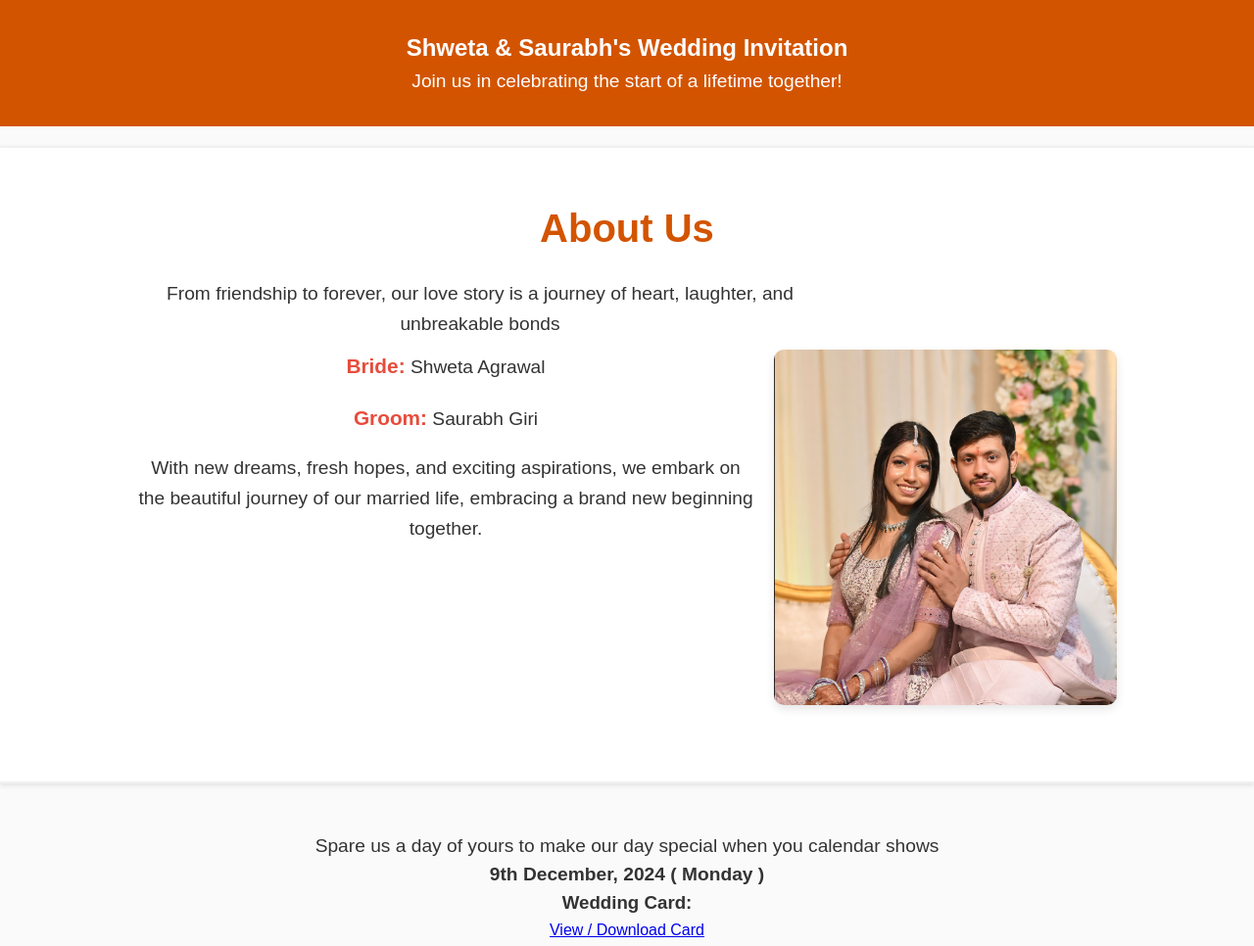
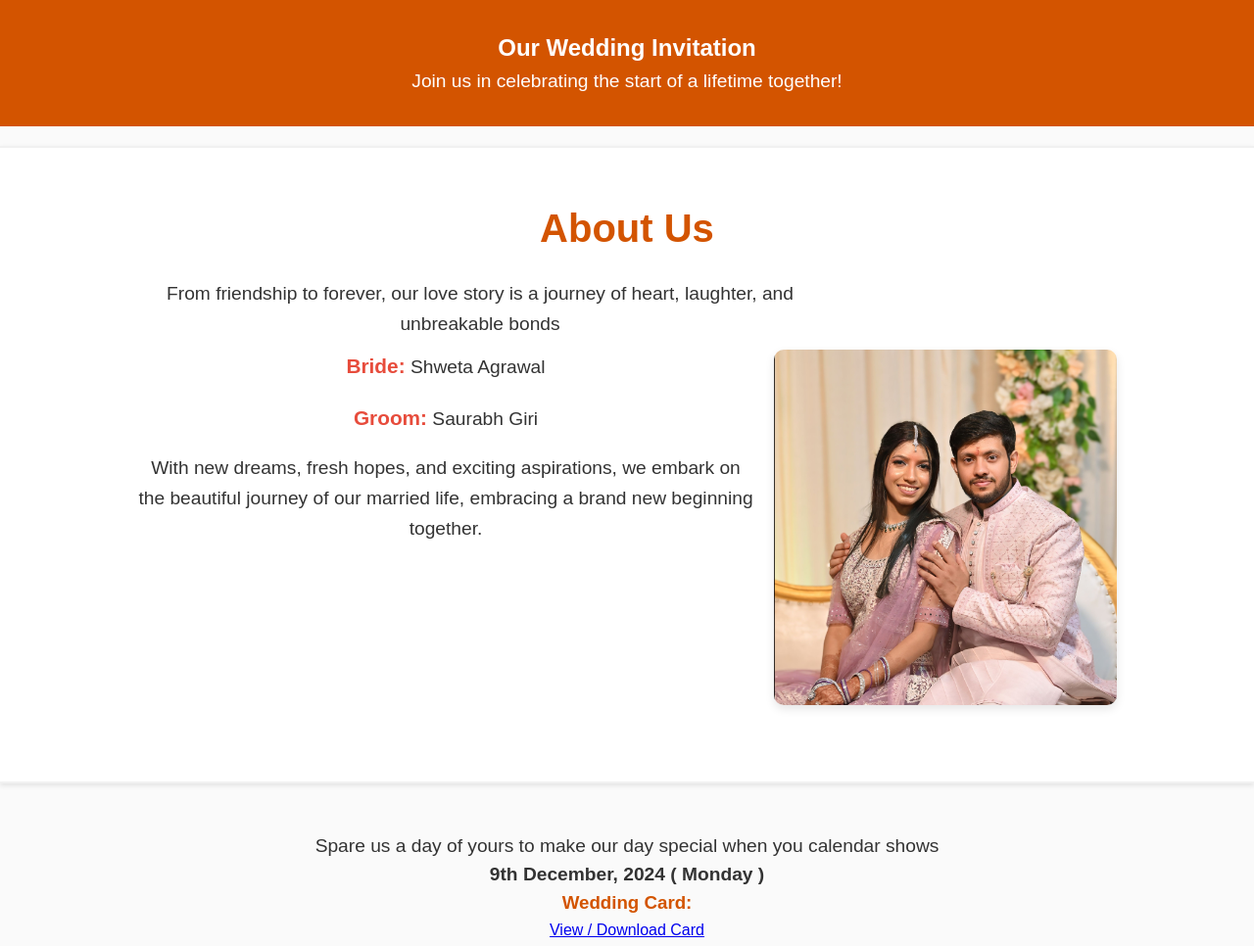
Before and after one commit to shwetaagr60/shwetaagr60.github.io, a plain HTML site: page index.html in a window 1280 px wide. Shown: the top 966 px of the page at 98% size. Drawn offline with nearby package versions, Linux system fonts and the light colour scheme.

Commit message:
Update index.html

```diff
--- a/index.html
+++ b/index.html
@@ -10,7 +10,7 @@
 <body>
     <header>
         <div class="container">
-            <h2>Shweta & Saurabh's Wedding Invitation</h2>
+            <h2>Our Wedding Invitation</h2>
             <p>Join us in celebrating the start of a lifetime together!</p>
         </div>
     </header>
@@ -34,7 +34,7 @@
         <div class="container">
             <p>Spare us a day of yours to make our day special when you calendar shows</p>
             <p> <strong> 9th December, 2024 ( Monday ) </strong></p>
-            <p><h3 style="color: '#d35400'">Wedding Card:</h3> <a href="shadi.pdf" target="_blank" class="btn-download">View / Download Card</a></p>
+            <p><h3 style="color: #d35400">Wedding Card:</h3> <a href="shadi.pdf" target="_blank" class="btn-download">View / Download Card</a></p>
         </div>
     </section>
 
```
